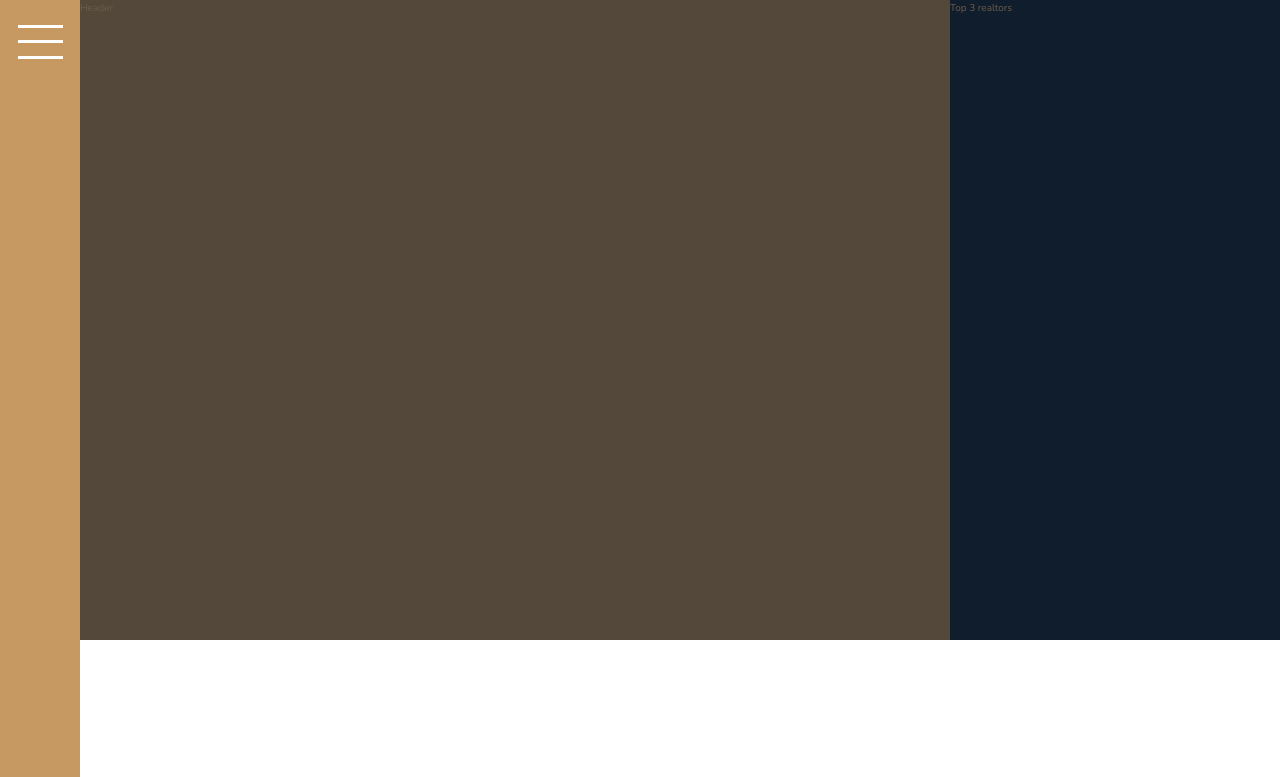
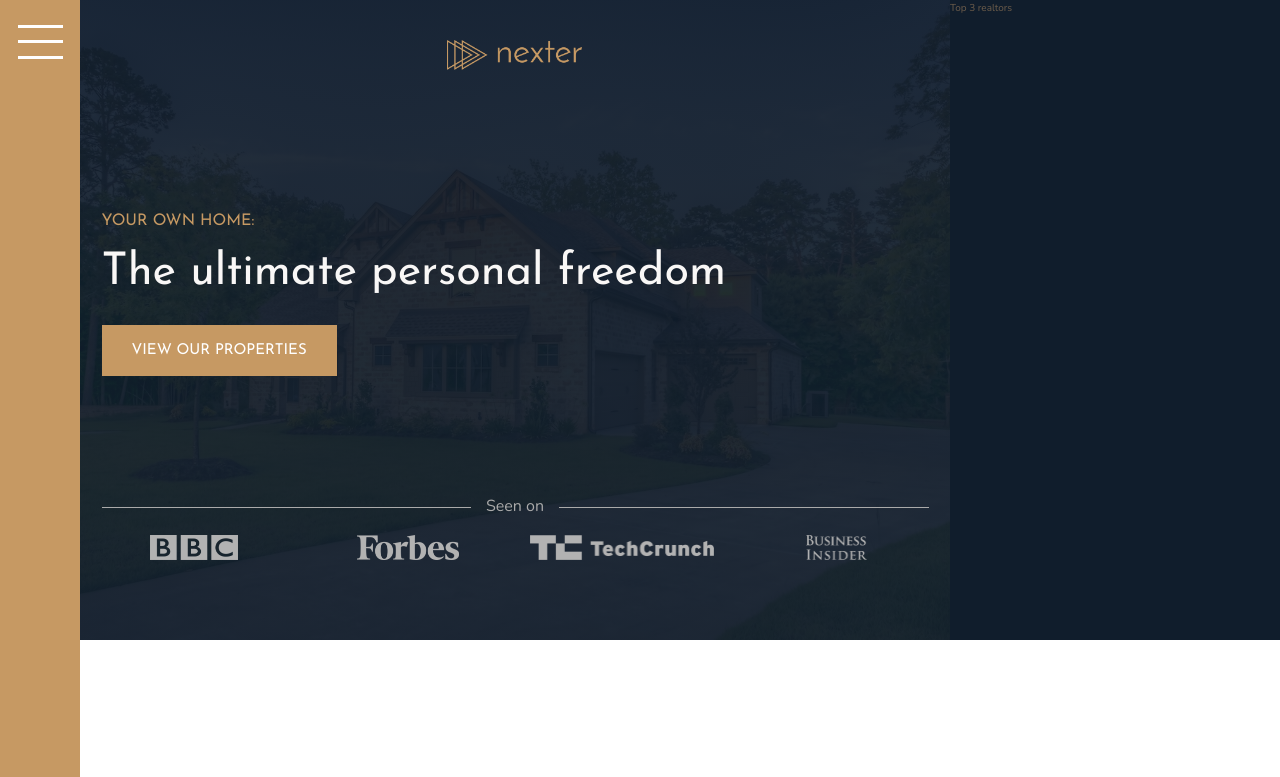
Before and after one commit to BurhanMullamitha/Nexter-Website, a website: page index.html in a window 1280 px wide. Shown: the top 777 px of the page. Drawn offline with nearby package versions, Linux system fonts and the light colour scheme.

Commit message:
Finished header section

```diff
--- a/index.html
+++ b/index.html
@@ -17,7 +17,17 @@
         </div>
 
         <header class="header">
-            Header
+            <img src="img/logo.png" alt="Nexter Logo" class="header__logo">
+            <h3 class="heading-3">Your own home:</h3>
+            <h1 class="heading-1">The ultimate personal freedom</h1>
+            <button class="btn header__button">View our properties</button>
+            <div class="header__seenon-text">Seen on</div>
+            <div class="header__seenon-logos">
+                <img src="img/logo-bbc.png" alt="Seen on logo 1">
+                <img src="img/logo-forbes.png" alt="Seen on logo 2">
+                <img src="img/logo-techcrunch.png" alt="Seen on logo 3">
+                <img src="img/logo-bi.png" alt="Seen on logo 4">
+            </div>
         </header>
 
         <div class="realtors">
--- a/sass/_header.scss
+++ b/sass/_header.scss
@@ -1,4 +1,54 @@
 .header {
-    background-color: $color-grey-dark-1;
     grid-column: full-start / col-end 6;
+    background-image: linear-gradient(rgba($color-secondary, .93), rgba($color-secondary, .93)), url('../img/hero.jpeg');
+    background-size: cover;
+    background-position: center;
+    padding: 8rem;
+    padding-top: 4rem;
+
+    display: grid;
+    grid-template-rows: 1fr min-content 6rem 1fr;
+    grid-template-columns: max-content;
+    grid-row-gap: 1.5rem;
+    justify-content: center;
+
+    &__logo {
+        height: 3rem;
+        justify-self: center;
+    }
+
+    &__button {
+        align-self: start;
+        justify-self: start;
+    }
+
+    &__seenon-text {
+        display: grid;
+        grid-template-columns: 1fr max-content 1fr;
+        grid-column-gap: 1.5rem;
+        align-items: center;
+
+        font-size: 1.6rem;
+        color: $color-grey-light-2;
+
+        &::before,
+        &::after {
+            content: "";
+            height: 1px;
+            display: block;
+            background-color: currentColor;
+        }
+    }
+
+    &__seenon-logos {
+        display: grid;
+        grid-template-columns: repeat(4, 1fr);
+        grid-column-gap: 3rem;
+        justify-items: center;
+
+        img {
+            height: 2.5rem;
+            filter: brightness(70%);
+        }
+    }
 }
--- a/sass/_typography.scss
+++ b/sass/_typography.scss
@@ -5,6 +5,9 @@
 
 .heading-1 {
     @extend %heading;
+    font-size: 4.5rem;
+    color: $color-grey-light-1;
+    line-height: 1;
 }
 
 .heading-2 {
```
Also changed, not shown: css/style.css.
